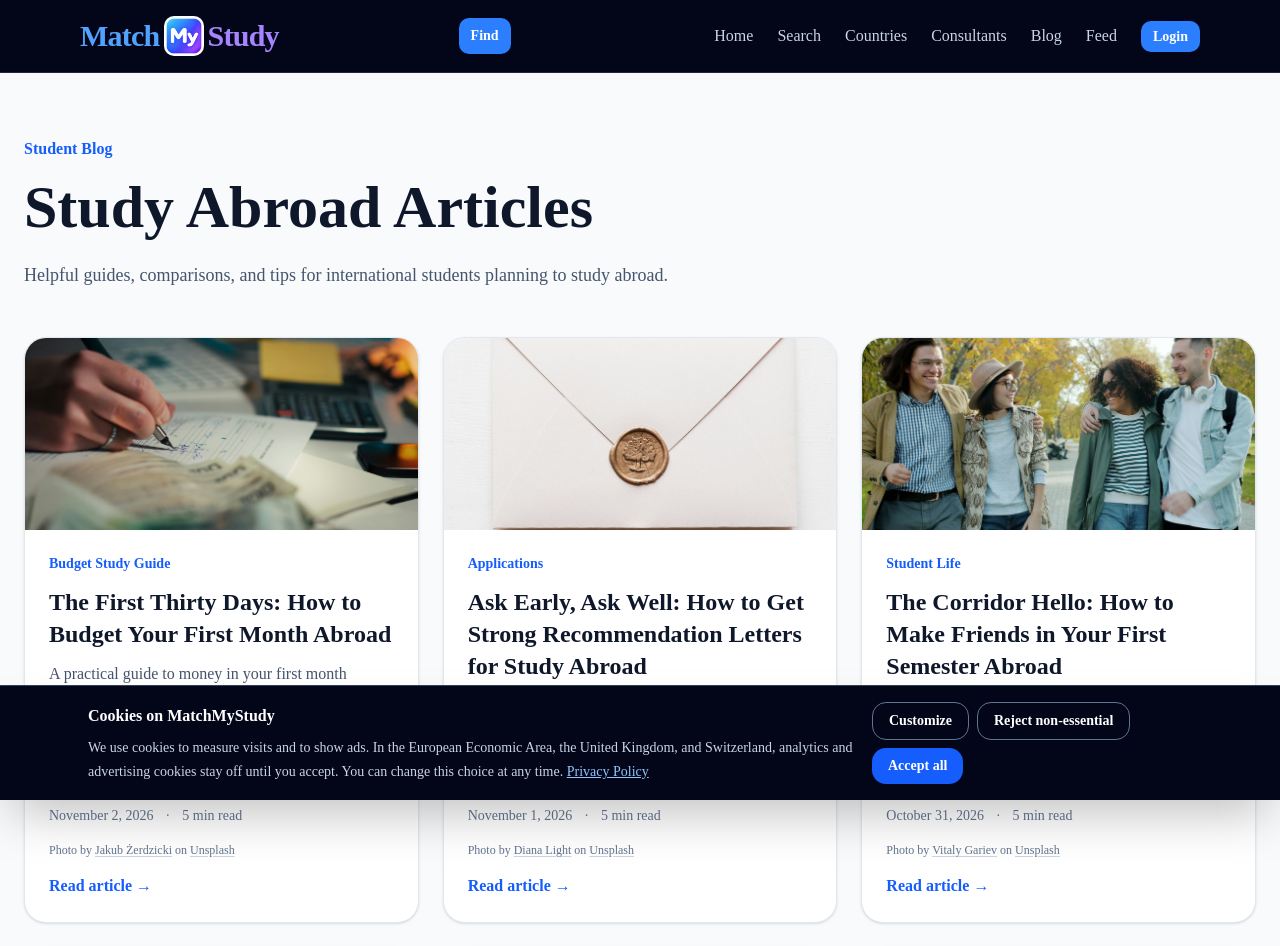
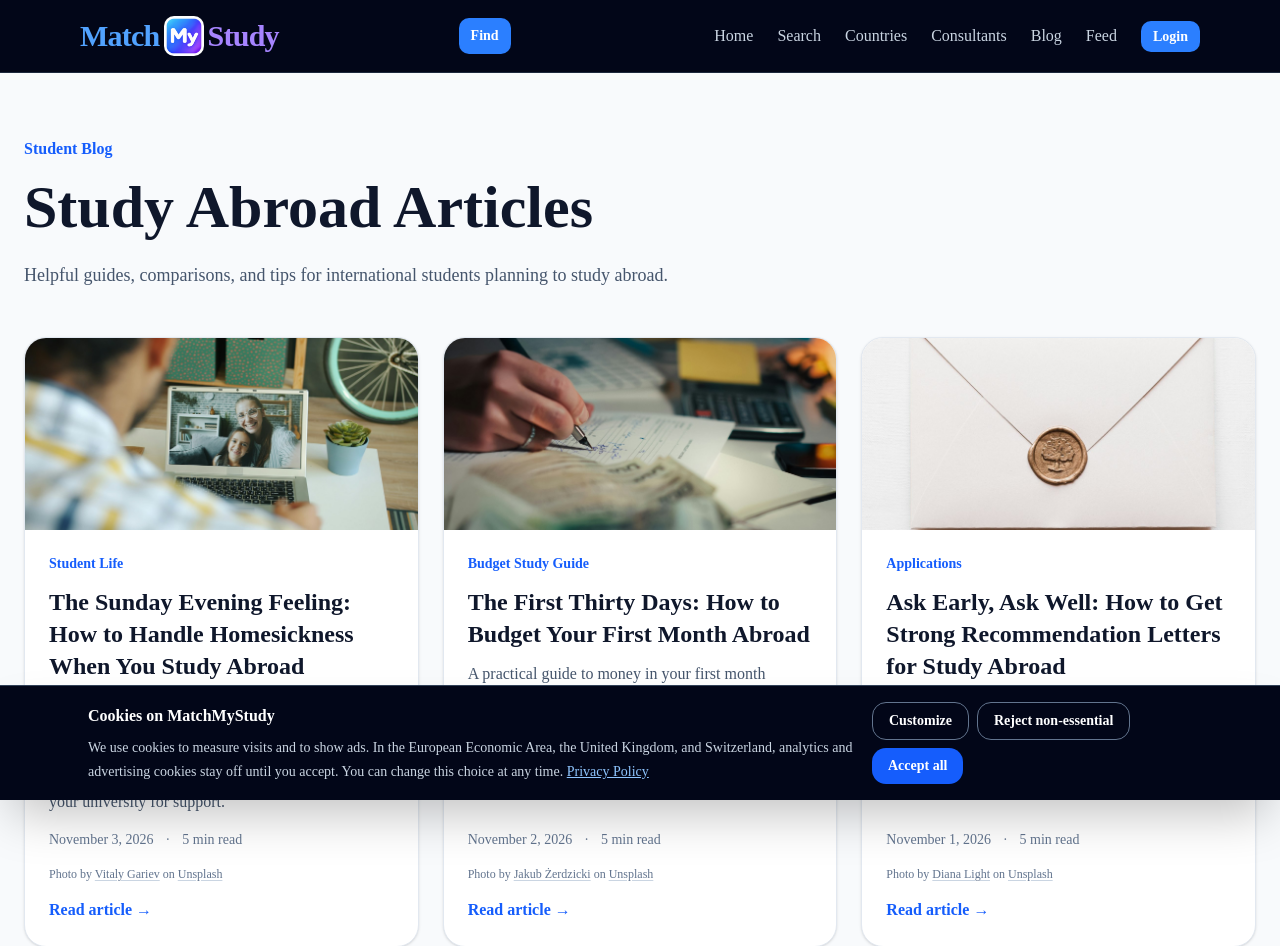
Before and after one commit to Ravindu612/MatchMyStudy, a Next.js app: page /blog in a window 1280 px wide. Shown: the top 946 px of the page. Built offline with nearby package versions, Linux system fonts and the light colour scheme; no server answers.

Commit message:
Add November 3 blog post: The Sunday Evening Feeling (homesickness abroad)

```diff
--- a/data/blog/posts.ts
+++ b/data/blog/posts.ts
@@ -537,6 +537,59 @@ export const blogPosts: BlogPost[] = [
     },
   },
   {
+    title: "The Sunday Evening Feeling: How to Handle Homesickness When You Study Abroad",
+    slug: "homesick-abroad",
+    description:
+      "A gentle, practical guide to homesickness for international students: why it often arrives weeks after you land, how to stay close to home without living there, small routines that help, and when to ask your university for support.",
+    category: "Student Life",
+    date: "2026-11-03",
+    readTime: "5 min read",
+    intro:
+      "It often arrives on a quiet evening. The lectures are done, your flatmates have gone out or gone silent, and the light outside is fading earlier than it does at home. You open your phone, see a photo of a family dinner you were not at, and something in your chest goes heavy.\n\nThat is homesickness, and almost every international student meets it at some point. It does not mean you chose the wrong country or the wrong course. It means you left somewhere that mattered. This guide is about living with that feeling kindly, and making sure it stays a visitor rather than moving in.",
+    sections: [
+      {
+        heading: "Expect it later than you think",
+        text: "The first weeks abroad are loud. There are forms to fill in, rooms to set up, people to meet, and a new city to find your way around. Many students feel fine, even excited, through all of it.\n\nHomesickness often turns up afterwards, when the novelty fades and life settles into a routine. Shorter days, the first deadlines, or a holiday you are missing at home can all bring it on. Knowing this in advance helps. If you feel low a month or two in, it is not a sign that something has gone wrong. It is a very normal stage of settling in, and it usually eases as the new place starts to feel like yours.",
+      },
+      {
+        heading: "Give home a regular slot, not every spare minute",
+        text: "Staying in touch with family and friends is one of the best comforts you have. But there is a difference between feeling connected and living in two places at once. If you are on the phone to home every free hour, it becomes harder to build a life where you actually are.\n\nTry giving home a regular, predictable slot instead. A longer call at the weekend, a short voice message after classes, a shared photo album where everyone adds one picture a day. Your family gets something to look forward to, and so do you. Time zones can make this tricky, so agree on a time that works for both sides rather than squeezing calls in late at night.",
+      },
+      {
+        heading: "Build small routines that belong to you",
+        text: "Homesickness feeds on empty, shapeless time. Routines give your week a shape, and they do not need to be impressive. A walk to the same café on Saturday morning. Cooking one dish from home every week. A regular study spot in the library. A short run along the same route.\n\nAfter a while, these small habits become anchors. They are the first things in your new city that feel familiar, and familiarity is exactly what homesickness is asking for.",
+      },
+      {
+        heading: "Bring a little of home with you",
+        text: "Comfort objects are not childish. A photo on your wall, a blanket from your bedroom, a favourite tea, or a playlist of songs from home can make a rented room feel less like a waiting room.\n\nFood is especially powerful. Look for shops that sell ingredients from your country or region, and ask other students where they buy theirs. Cooking a familiar meal and sharing it with flatmates is one of the easiest ways to turn homesickness into a connection instead of a wall.",
+      },
+      {
+        heading: "Say yes to small things with other people",
+        text: "When you feel low, staying in your room feels safest. It is also the thing most likely to keep you feeling low. You do not have to go to every party. Small, low-pressure plans work just as well: a study session with a classmate, a society meeting, a volunteering shift, a free event on campus.\n\nOther international students understand this feeling better than anyone, and many local students will have felt something similar when they first left home for university. You may find that saying, honestly, that you miss home is the start of a real conversation rather than an awkward one.",
+      },
+      {
+        heading: "Look after the basics",
+        text: "Sleep, food, daylight, and movement have a big effect on mood, and they are often the first things to slip in a new country. Late nights, irregular meals, and long days indoors can make homesickness feel much heavier than it really is.\n\nYou do not need a perfect routine. Aim for roughly regular sleep, real meals most days, and some time outside when it is light. If you are moving somewhere with long dark winters, getting outdoors around midday can make a noticeable difference.",
+      },
+      {
+        heading: "Know when to ask for help",
+        text: "Homesickness usually comes and goes. But if the low feeling sticks around for weeks, if you stop sleeping or eating properly, if you cannot face classes, or if you feel hopeless, it is time to talk to someone. That is not a failure. It is exactly what university support services are there for.\n\nMost universities have student counselling or wellbeing teams, and many have advisers who work specifically with international students. Your university's website or your welcome pack will tell you how to reach them. If you ever feel unsafe or at risk, contact local emergency services straight away.",
+      },
+      {
+        heading: "Let both places matter",
+        text: "Missing home and enjoying your new life are not opposites. You can love your new city and still feel a pang when your family sits down to eat without you. Over time, most students find that the feeling softens, and that they end up with two places that feel like home instead of one.\n\nSo be patient with yourself. Call home, cook the dish, go to the meeting, take the walk. One quiet Sunday evening at a time, the place you are now becomes a place you belong.",
+      },
+    ],
+    coverImage: "/images/blog/homesick-abroad.jpg",
+    coverImageAlt: "A student on a laptop video call with a smiling woman and girl at home",
+    unsplash: {
+      photographerName: "Vitaly Gariev",
+      photographerUrl: "https://unsplash.com/@silverkblack",
+      photoUrl:
+        "https://unsplash.com/photos/man-video-calls-with-a-woman-and-child-Xdiq2Ygfhms",
+    },
+  },
+  {
     title: "Canada vs Australia for International Students",
     slug: "canada-vs-australia",
     description:
```
Also changed, not shown: public/images/blog/homesick-abroad.jpg (added).
